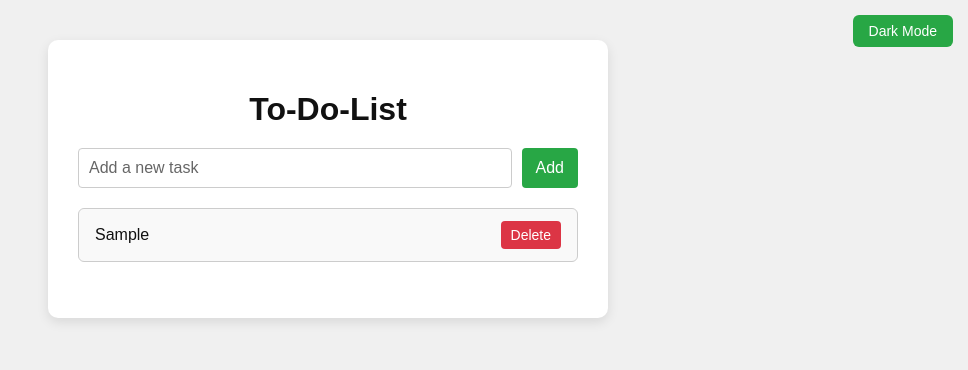
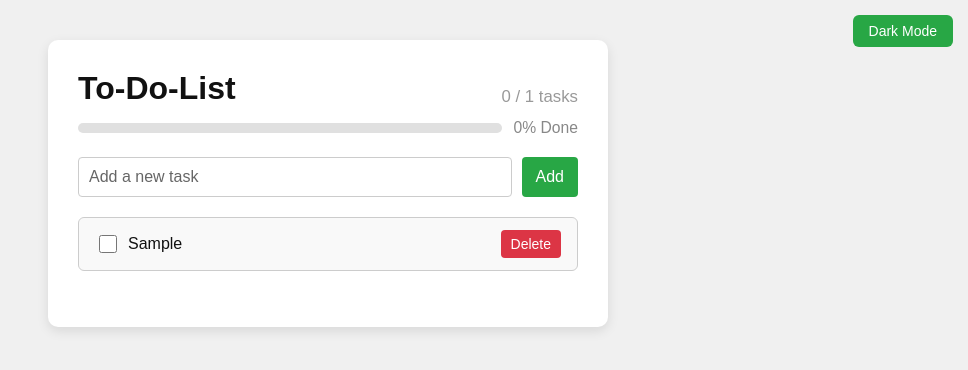
Before and after one commit to prakashseervi61/Todo-List-Web-App, a React (Vite) app: page / in a window 1280 px wide. Both pictures are taken after typing "Sample" into the empty fields and a click on the button "Add". Shown: the top 370 px of the page, without its empty margins (312-1280 px from the left). Built offline with nearby package versions, Linux system fonts and the light colour scheme.

Commit message:
added progress bar

```diff
--- a/src/App.css
+++ b/src/App.css
@@ -2,6 +2,7 @@ body, html {
   margin: 0;
   padding: 0;
   font-family: sans-serif;
+  overflow: hidden;
 }
 
 .app-wrapper {
@@ -167,3 +168,75 @@ li {
   cursor: pointer;
   font-size: 14px;
 }
+
+.title-row {
+  display: flex;
+  justify-content: space-between;
+  align-items: flex-end;
+  margin-bottom: 12px;
+}
+
+.title-row h1 {
+  margin: 0;
+  font-size: 2rem;
+  font-weight: 600;
+  text-align: left;
+}
+
+.task-count {
+  font-size: 1.05rem;
+  color: #999;
+  margin-left: 12px;
+}
+
+.progress-bar-container {
+  width: 100%;
+  margin-bottom: 20px;
+  display: flex;
+  align-items: center;
+  gap: 12px;
+}
+
+.progress-bar-bg {
+  flex: 1;
+  height: 10px;
+  background: #e0e0e0;
+  border-radius: 5px;
+  overflow: hidden;
+  position: relative;
+}
+
+.progress-bar-fg {
+  height: 100%;
+  background: #28a745;
+  border-radius: 5px 0 0 5px;
+  transition: width 0.4s;
+}
+
+.progress-label {
+  font-size: 0.98rem;
+  color: #888;
+  min-width: 48px;
+}
+
+.app-wrapper.dark .progress-bar-bg {
+  background: #333;
+}
+.app-wrapper.dark .progress-bar-fg {
+  background: #34d058;
+}
+.app-wrapper.dark .progress-label {
+  color: #aaa;
+}
+
+.task-item {
+  display: flex;
+  align-items: center;
+  gap: 8px;
+}
+
+/* Optional: bigger checkbox */
+.task-checkbox {
+  width: 18px;
+  height: 18px;
+}
--- a/src/App.jsx
+++ b/src/App.jsx
@@ -6,20 +6,33 @@ function App() {
   const [newTask, setNewTask] = useState('');
   const [isDarkMode, setIsDarkMode] = useState(false);
 
+  // Add new task
   const addTask = () => {
     if (newTask.trim() === '') return;
-    setTasks([...tasks, newTask]);
+    setTasks([...tasks, { text: newTask, completed: false }]);
     setNewTask('');
   };
 
+  // Delete task
   const deleteTask = (index) => {
-    const updatedTasks = tasks.filter((_, i) => i !== index);
-    setTasks(updatedTasks);
+    setTasks(tasks.filter((_, i) => i !== index));
   };
 
-  const toggleTheme = () => {
-    setIsDarkMode(!isDarkMode);
+  // Toggle task completion
+  const toggleCompleted = (index) => {
+    setTasks(
+      tasks.map((task, i) =>
+        i === index ? { ...task, completed: !task.completed } : task
+      )
+    );
   };
+
+  // Theme toggle
+  const toggleTheme = () => setIsDarkMode(!isDarkMode);
+
+  // Progress calculations
+  const completedCount = tasks.filter(t => t.completed).length;
+  const progress = tasks.length === 0 ? 0 : (completedCount / tasks.length) * 100;
 
   return (
     <div className={`app-wrapper ${isDarkMode ? 'dark' : 'light'}`}>
@@ -27,21 +40,54 @@ function App() {
         {isDarkMode ? 'Light Mode' : 'Dark Mode'}
       </button>
       <div className="app-container">
-        <h1>To-Do-List</h1>
+        <div className="title-row">
+          <h1>To-Do-List</h1>
+          <span className="task-count">
+            {completedCount} / {tasks.length} tasks
+          </span>
+        </div>
+        <div className="progress-bar-container">
+          <div className="progress-bar-bg">
+            <div className="progress-bar-fg" style={{ width: `${progress}%` }} />
+          </div>
+          <span className="progress-label">
+            {tasks.length === 0 ? "0%" : `${Math.round(progress)}%`} Done
+          </span>
+        </div>
         <div className="input-section">
           <input
             type="text"
             placeholder="Add a new task"
             value={newTask}
-            onChange={(e) => setNewTask(e.target.value)}
+            onChange={e => setNewTask(e.target.value)}
           />
           <button onClick={addTask} className="add-btn">Add</button>
         </div>
         <ul>
           {tasks.map((task, index) => (
             <li key={index}>
-              <span>{task}</span>
-              <button className="delete-btn" onClick={() => deleteTask(index)}>Delete</button>
+              <label className="task-item">
+                <input
+                  type="checkbox"
+                  checked={task.completed}
+                  onChange={() => toggleCompleted(index)}
+                  className="task-checkbox"
+                />
+                <span
+                  style={{
+                    textDecoration: task.completed ? 'line-through' : 'none',
+                    color: task.completed ? 'gray' : undefined
+                  }}
+                >
+                  {task.text}
+                </span>
+              </label>
+              <button
+                className="delete-btn"
+                onClick={() => deleteTask(index)}
+              >
+                Delete
+              </button>
             </li>
           ))}
         </ul>
```
